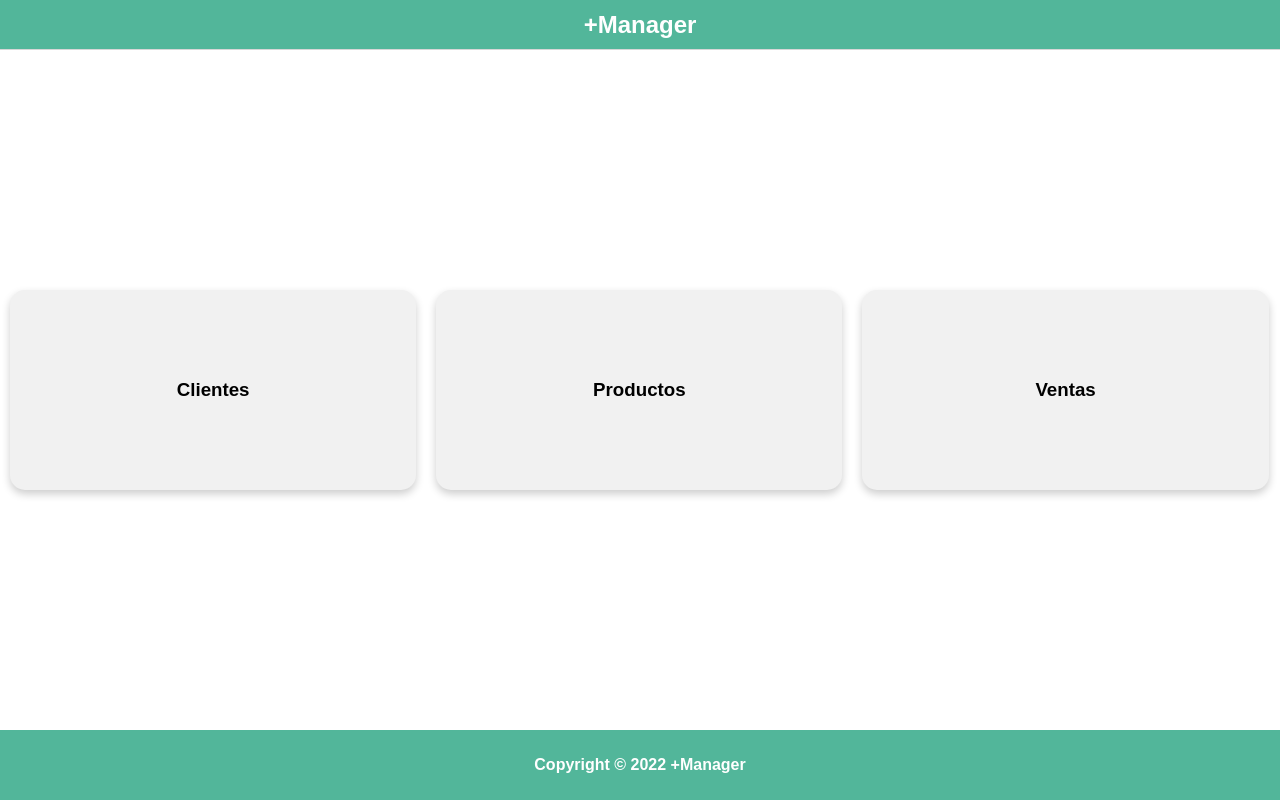
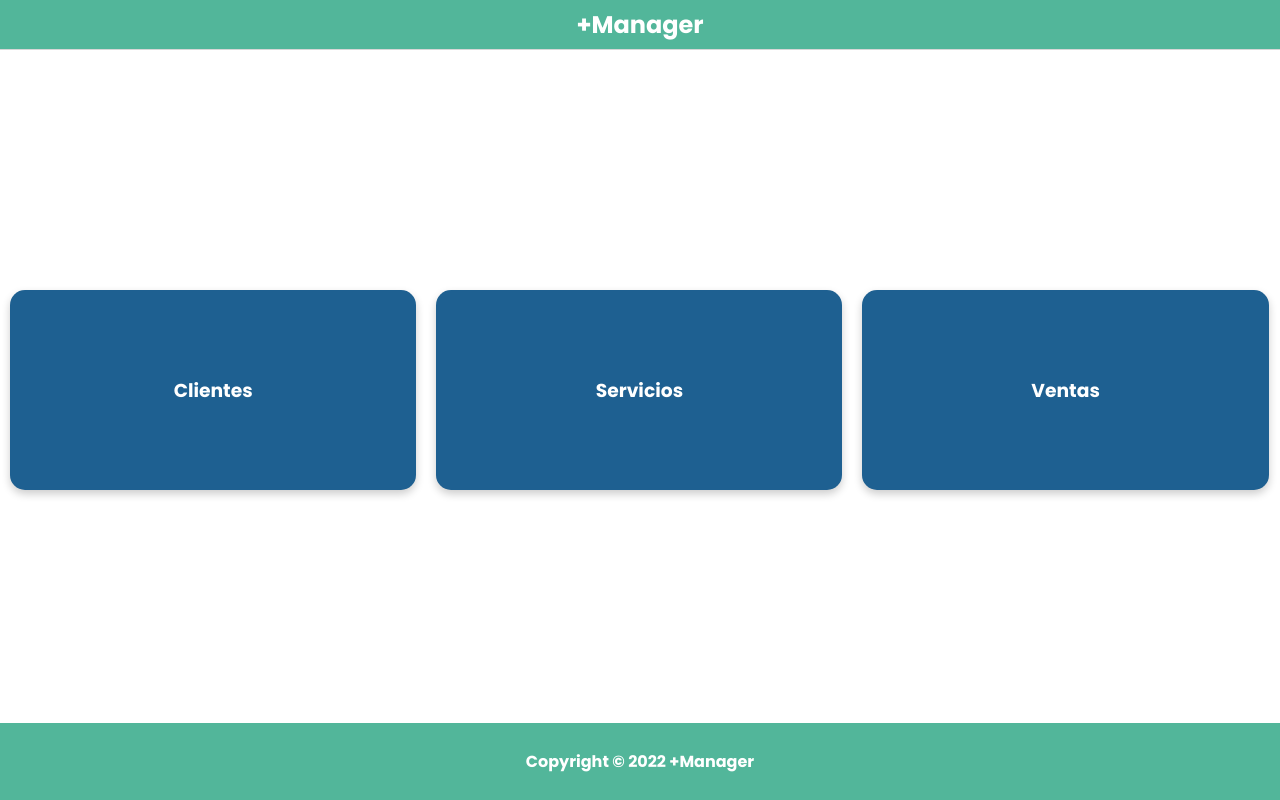
Before and after one commit to Alexis-P252/PreLab, an Angular app: page / in a window 1280 px wide. Built offline with nearby package versions, Linux system fonts and the light colour scheme.

Commit message:
card component homepage
pasados los cards a components de angular

```diff
--- a/src/app/app.module.ts
+++ b/src/app/app.module.ts
@@ -5,13 +5,15 @@ import { AppComponent } from './app.component';
 import { HomePageComponent } from './home-page/home-page.component';
 import { NavbarComponent } from './navbar/navbar.component';
 import { FooterComponent } from './footer/footer.component';
+import { CardComponent } from './card/card.component';
 
 @NgModule({
   declarations: [
     AppComponent,
     HomePageComponent,
     NavbarComponent,
-    FooterComponent
+    FooterComponent,
+    CardComponent
   ],
   imports: [
     BrowserModule
--- /dev/null
+++ b/src/app/card/card.component.css
@@ -0,0 +1,16 @@
+@import url('https://fonts.googleapis.com/css2?family=Noto+Sans&family=Poppins:ital,wght@0,100;0,200;0,300;0,400;0,500;0,600;0,700;0,800;0,900;1,100;1,200;1,300;1,400;1,500;1,600;1,700;1,800;1,900&display=swap');
+
+.card {
+    display: flex;
+    align-items: center;
+    justify-content: center;
+    box-shadow: 0 4px 8px 0 rgba(0, 0, 0, 0.2);
+    padding: 16px;
+    text-align: center;
+    background-color: #1E6091;
+    height: 25vh;
+    cursor: pointer;
+    border-radius: 15px;
+    color:white;
+     font-family: 'Poppins', sans-serif;
+    }
--- /dev/null
+++ b/src/app/card/card.component.html
@@ -0,0 +1,3 @@
+<div class="card">
+    <h3>{{title}}</h3>
+</div>
--- /dev/null
+++ b/src/app/card/card.component.ts
@@ -0,0 +1,16 @@
+import { Component, OnInit, Input } from '@angular/core';
+
+@Component({
+  selector: 'app-card',
+  templateUrl: './card.component.html',
+  styleUrls: ['./card.component.css']
+})
+export class CardComponent implements OnInit {
+
+  @Input() title:string = ""
+  constructor() { }
+
+  ngOnInit(): void {
+  }
+
+}
--- a/src/app/home-page/home-page.component.css
+++ b/src/app/home-page/home-page.component.css
@@ -1,25 +1,30 @@
-.container{
-    display: flex;
-    justify-content: space-between;
-    padding: 100px;
-    height: 100%;
+* {
+    box-sizing: border-box;
 }
 
-
-.amarillo{
-    width: 30%;
-    height: 80%;
-    background: yellow;
+.column {
+float: left;
+width: 33.3%;
+padding: 0 10px;
 }
 
-.azul{
-    width: 30%;
-    height: 400px;
-    background: blue;
+.row {
+    margin-top: 30vh;
 }
 
-.verde{
-    width: 30%;
-    height: 400px;
-    background: green;
+.row:after {
+content: "";
+display: table;
+clear: both;
 }
+
+@media screen and (max-width: 600px) {
+.column {
+    width: 100%;
+    display: block;
+    margin-bottom: 20px;
+}
+.row {
+    margin-top: 10px;
+}
+}
--- a/src/app/home-page/home-page.component.html
+++ b/src/app/home-page/home-page.component.html
@@ -1,19 +1,13 @@
 <div class="row">
     <div class="column">
-      <div class="card">
-        <h3>Clientes</h3>
-      </div>
+      <app-card title="Clientes"></app-card>
     </div>
 
     <div class="column">
-      <div class="card">
-        <h3>Productos</h3>
-      </div>
+      <app-card title="Servicios"></app-card>
     </div>
 
     <div class="column">
-      <div class="card">
-        <h3>Ventas</h3>
-      </div>
+      <app-card title="Ventas"></app-card>
     </div>
   </div>
```
Also changed, not shown: 1 other file (tests, documents, lock files or other folders).
